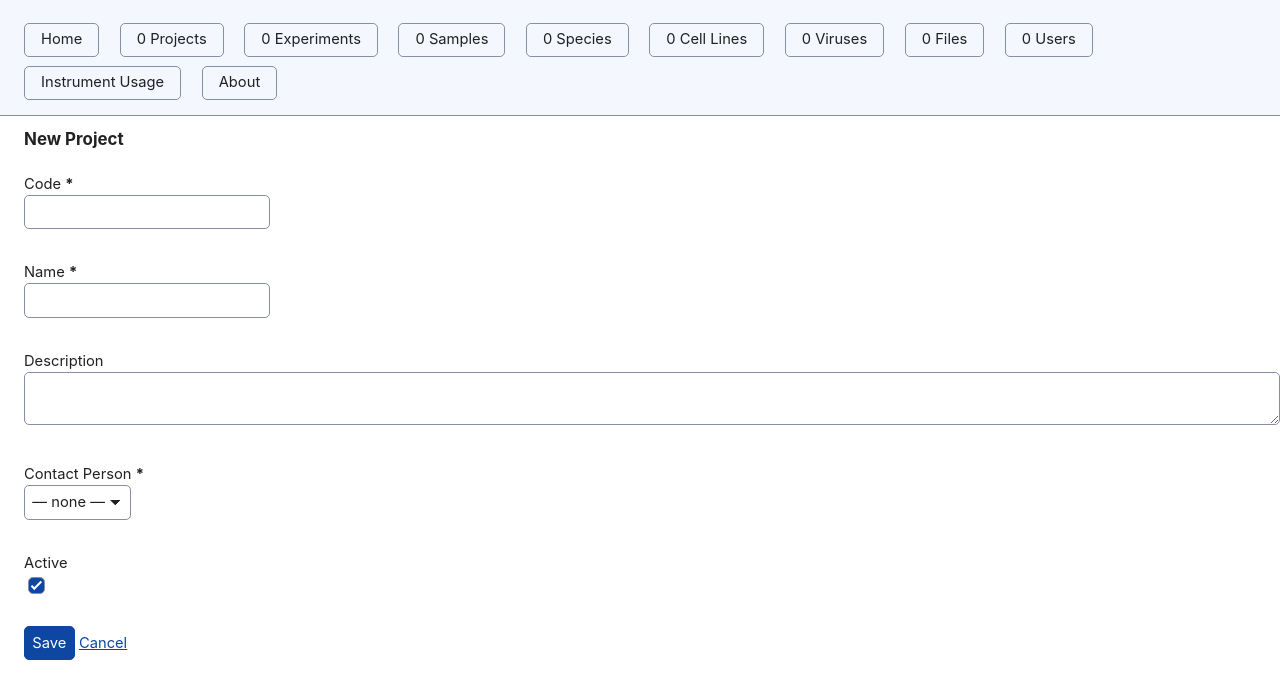
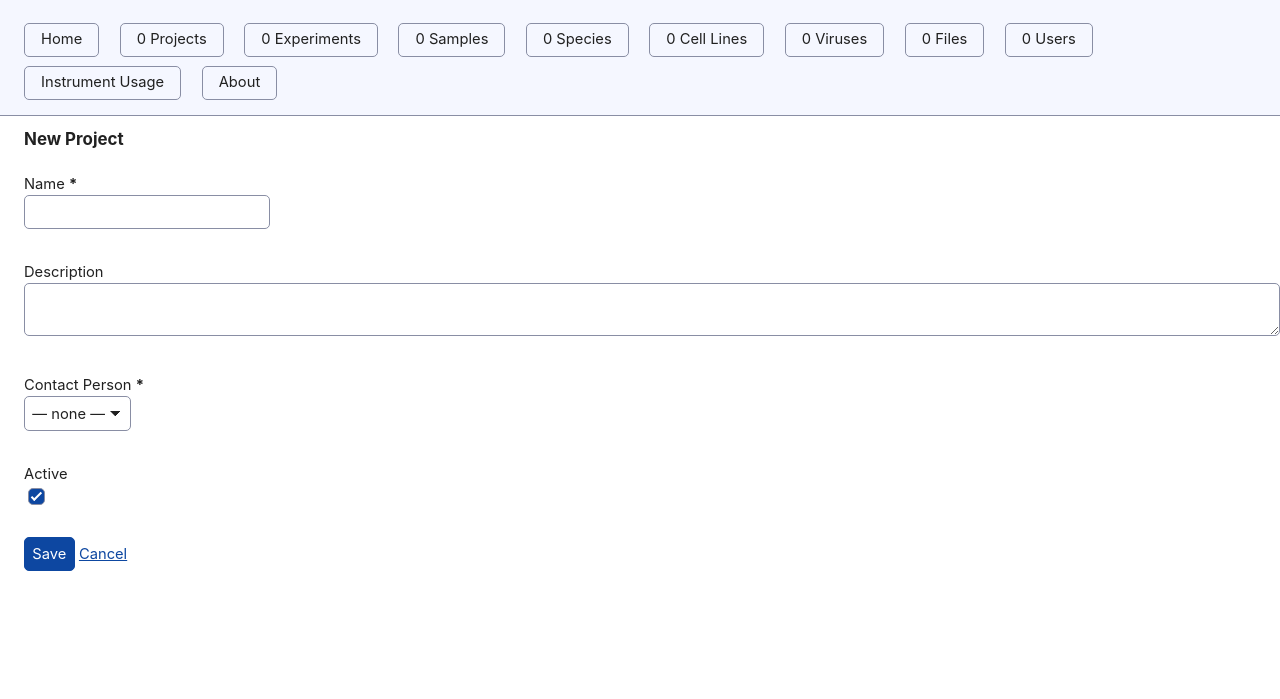
Before and after one commit to Rappsilber-Laboratory/sample-tracker, a Flask app: page /projects/new in a window 1280 px wide. Shown: the top 699 px of the page. Run offline with Flask 3, Linux system fonts and the light colour scheme; some libraries are stand-ins or nearby versions.

Commit message:
minor (took edit code field out, add Pipfile(is that needed?)

```diff
--- a/templates/project/form.html
+++ b/templates/project/form.html
@@ -5,7 +5,6 @@
 <h2>{{ 'Edit' if project else 'New' }} Project</h2>
 <form method="post">
   {{ form.hidden_tag() }}
-  <p>{{ render_field(form.code) }}</p>
   <p>{{ render_field(form.name) }}</p>
   <p>{{ render_field(form.description) }}</p>
   <p>{{ render_field(form.user_initials) }}</p>
```
Also changed, not shown: 2 other files.
